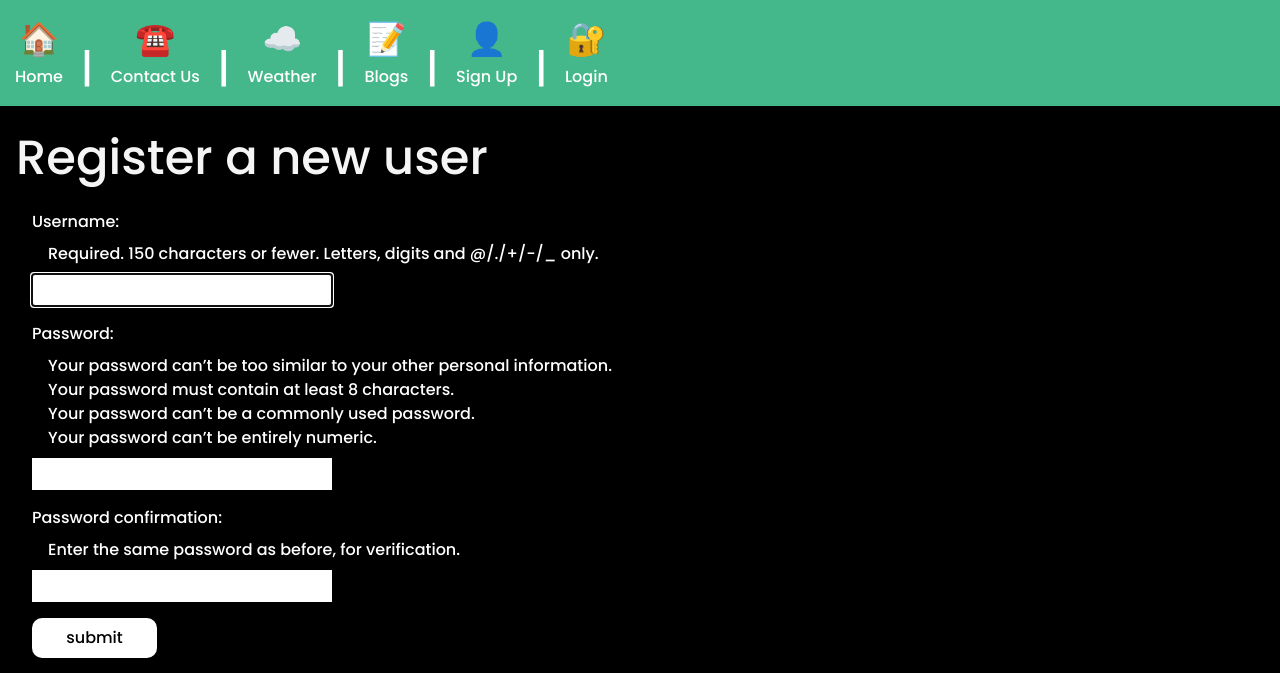
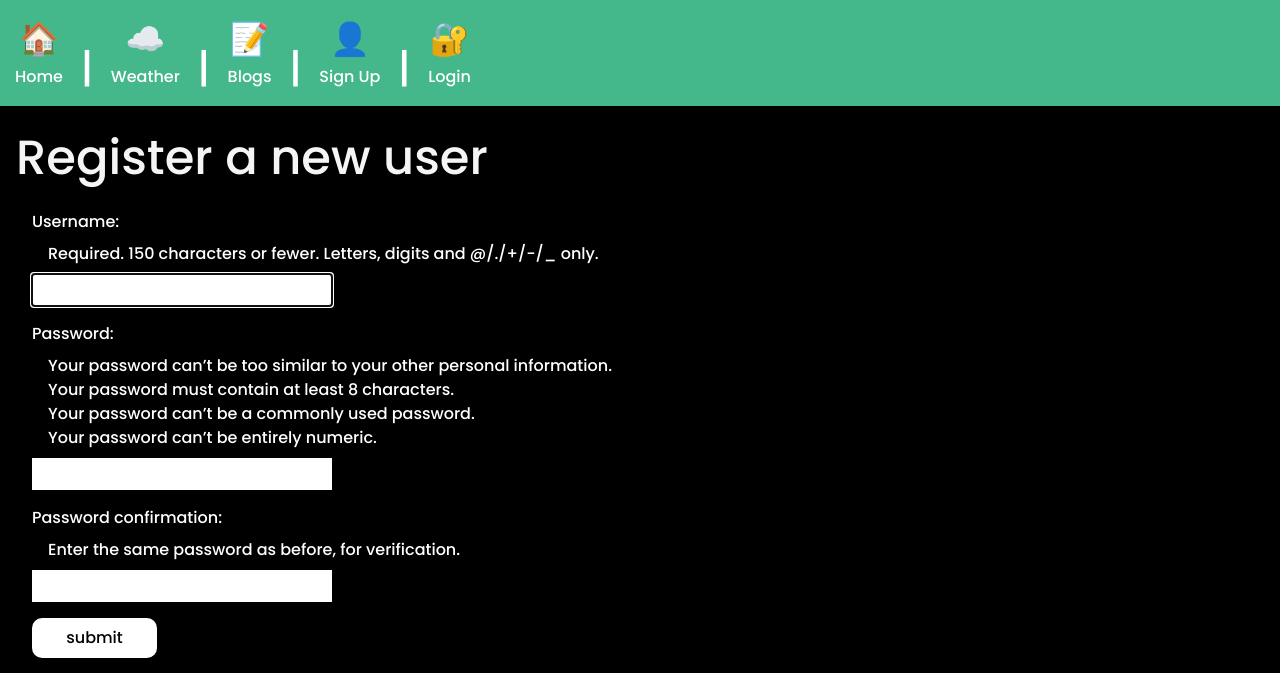
Before and after one commit to JOHN-KUN1/django-project, a Django app: page /users/register/ in a window 1280 px wide. Shown: the top 673 px of the page. Run offline with Django 5.2, Linux system fonts and the light colour scheme; some libraries are stand-ins or nearby versions.

Commit message:
changes in howm.html

```diff
--- a/templates/layout.html
+++ b/templates/layout.html
@@ -44,9 +44,6 @@
             <a href="/" title = "Home">🏠
                 <span>Home</span>
             </a> |
-            <a href="/about" title="Contact Us" >☎️
-                <span>Contact Us</span>
-            </a> |
             <a href="/weather" title="Weather" >☁️
                 <span>Weather</span>
             </a> |
```
